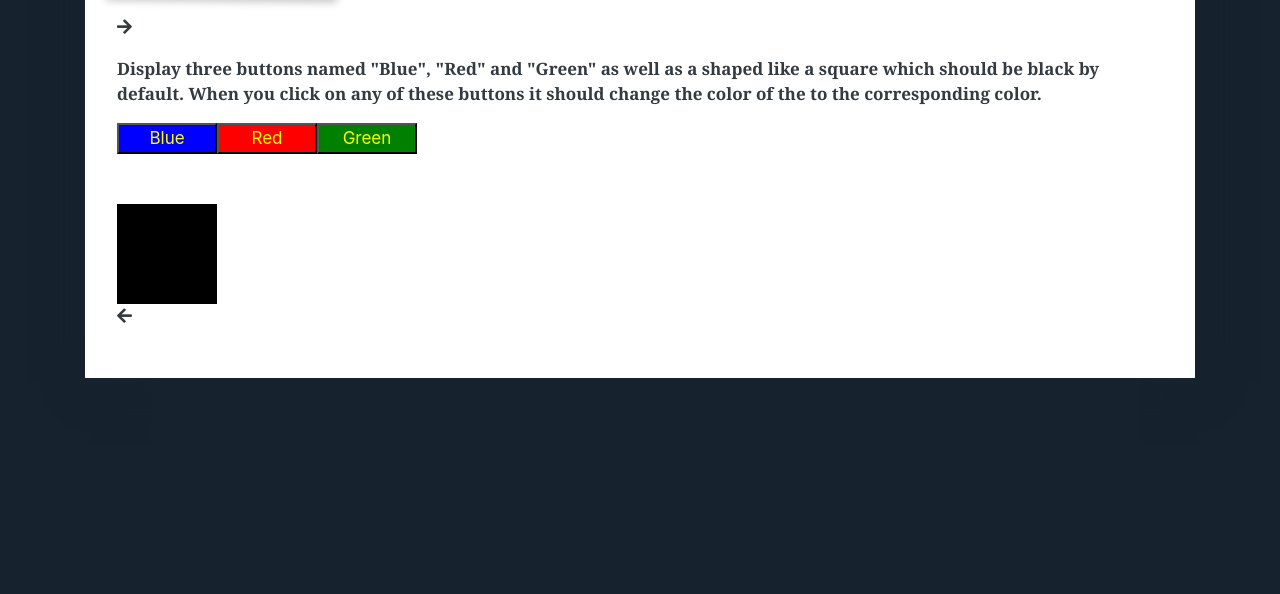
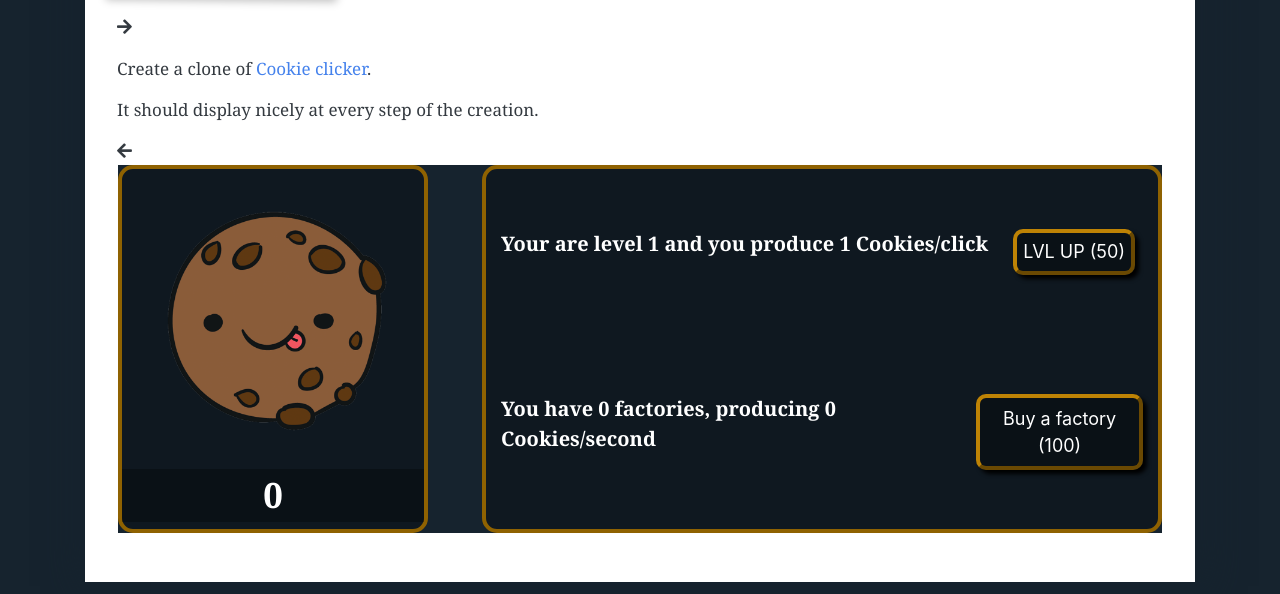
Before and after one commit to Raigyo/becode-js-for-the-web, a website built with Parcel: page src/pages/js-2-3.html in a window 1280 px wide. Shown: the part 206-800 px from the top of the page. Built offline with nearby package versions, Linux system fonts and the light colour scheme.

Commit message:
add cookie clicker

```diff
--- a/src/pages/js-2-3.html
+++ b/src/pages/js-2-3.html
@@ -50,19 +50,24 @@
       <div class="content">
         <p>
           <i class="fas fa-arrow-right"></i>
-            <p>
-              <strong>Display three buttons named "Blue", "Red" and "Green" as well as a
-              shaped like a square which should be black by default.
-              When you click on any of these buttons it should change the color of
-              the to the corresponding color.</strong>
-            </p>
-            <div class="grid-container">
-              <button id="blue">Blue</button>
-              <button id="red">Red</button>
-              <button id="green">Green</button>
+          <p>Create a clone of <a href="http://orteil.dashnet.org/cookieclicker/">Cookie clicker</a>.</p>
+          <p>It should display nicely at every step of the creation.</p>
+          <i class="fas fa-arrow-left"></i>
+          <div class="game">
+            <div class="over">
+              <div class="cookie">
+                <img class="cookieButton" src="../img/cookie.png" height="300" width="300">
+                <p class="counter">0</p>
+              </div>
+
+              <div class="buy">
+                <div class="multiplier"><p class="multiplierText">Your are level 1 and you produce 1 Cookies/click</p><button class="multiplierButton">LVL UP (50)</button></div>
+                <div class="autoClick"><p class="autoClickText">You have 0 factories, producing 0 Cookies/second</p><button class="autoClickButton">Buy a factory (100)</button></div>
+              </div>
             </div>
-            <div id="square"></div>
-          <i class="fas fa-arrow-left"></i>
+            <div class="factories">
+            </div>
+          </div>
         </p>
       </div>
     </div>
--- a/src/scripts/js-2-3.js
+++ b/src/scripts/js-2-3.js
@@ -9,25 +9,77 @@ import 'bootstrap';
 import "../scss/style.scss";
 import "../scss/js-2-3.scss";
 
-//fct to change the color according to the ID
-function changeColor(changedColor){
-  let elem = document.getElementById("square");
-  elem.style.background = changedColor;
-};
+let cookieNbr = 0;
+let multiplierNbr = 1;
+let multiplierPrice = 50;
+let autoClickNbr = 0;
+let autoClickPrice = 100;
 
-//listener for buttons
-function prepareButton()
-{
-  document.getElementById('blue').onclick = function() {
-    changeColor('blue');
-  };
-  document.getElementById('red').onclick = function() {
-    changeColor('red');
-  };
-  document.getElementById('green').onclick = function() {
-    changeColor('green');
-  };
-};
+function addCookie(cookieNbr, multiplierNbr){
+	cookieNbr = cookieNbr + multiplierNbr;
+	return cookieNbr;
+}
 
-//launch the fct after the loading of the document
-window.onload = prepareButton;
+function autoClick(){
+	cookieNbr = cookieNbr + autoClickNbr;
+	document.querySelector(".counter").innerText = cookieNbr;
+	document.querySelector(".title").innerText = cookieNbr + " cookies";
+}
+
+function createFactory(){
+	let x = document.createElement("IMG");
+  	x.setAttribute("src", "factory/factory.png");
+  	x.setAttribute("width", "100");
+  	x.setAttribute("height", "100");
+  	document.querySelector(".factories").appendChild(x);
+}
+
+document.querySelector(".multiplierButton").addEventListener("click", ()  => {
+
+	if(cookieNbr >= multiplierPrice){
+		cookieNbr = cookieNbr - multiplierPrice;
+		multiplierNbr++;
+		multiplierPrice = Math.floor(multiplierPrice * 1.5);
+		document.querySelector(".multiplierButton").innerText = "LVL UP (" + multiplierPrice + ")";
+		document.querySelector(".counter").innerText = cookieNbr;
+		document.querySelector(".multiplierText").innerText = "You are level " + multiplierNbr + " and you produce " + multiplierNbr + " cookies/click";
+		document.querySelector(".title").innerText = cookieNbr + " cookies";
+	}
+
+});
+
+
+
+document.querySelector(".cookieButton").addEventListener("click", ()  => {
+	function resetCookie(){
+		document.querySelector(".cookieButton").style.width = "300px";
+		document.querySelector(".cookieButton").style.height = "300px";
+	}
+
+	cookieNbr = addCookie(cookieNbr, multiplierNbr);
+	document.querySelector(".counter").innerText = cookieNbr;
+	document.querySelector(".title").innerText = cookieNbr + " cookies";
+
+	document.querySelector(".cookieButton").style.width = "297px";
+	document.querySelector(".cookieButton").style.height = "297px";
+	setTimeout(resetCookie, 200);
+
+
+});
+
+document.querySelector(".autoClickButton").addEventListener("click", ()  => {
+
+	if(cookieNbr >= autoClickPrice){
+		cookieNbr = cookieNbr - autoClickPrice;
+		autoClickNbr++;
+		autoClickPrice = Math.floor(autoClickPrice * 1.5);
+		document.querySelector(".autoClickButton").innerText = "Buy a factory (" + autoClickPrice + ")";
+		document.querySelector(".counter").innerText = cookieNbr;
+		document.querySelector(".autoClickText").innerText = "You have " + autoClickNbr + " factories producing " + autoClickNbr + " Cookies/second";
+		document.querySelector(".title").innerText = cookieNbr + " cookies";
+		createFactory();
+	}
+
+});
+
+setInterval(autoClick, 1000);
--- a/src/scss/js-2-3.scss
+++ b/src/scss/js-2-3.scss
@@ -1,29 +1,116 @@
-.grid-container {
-  display: grid;
-  grid-template-columns: 100px 100px 100px;
-  grid-template-rows: 1fr;
-  grid-template-areas: "blue red green";
 
+.over{
+	display: flex;
+	flex-direction: row;
+	justify-content: space-between;
+	color: white;
 }
-#blue {
-  grid-area: blue;
-  background-color: blue;
-  color:yellow;
+
+.cookie{
+	height: 368px;
+	width: 310px;
+	display: flex;
+	flex-direction: column;
+	background-color: rgba(0,0,0,0.3);
+	border-radius: 15px;
+	border-style: solid;
+	border-color: #8F6201;
+	border-width: 4px;
 }
-#red {
-  grid-area: red;
-  background-color: red;
-  color:yellow;
+
+.cookieButton:active {
+  box-shadow: 0 5px #666;
+  background-color: rgba(0,0,0,0.3);
+  transform: translateY(4px);
 }
-#green {
-  grid-area: green;
-  background-color: green;
-  color:yellow;
+
+.counter{
+	font-size: 35px;
+	font-weight: bold;
+	text-align: center;
+	background-color: rgba(0,0,0,0.3);
 }
-/*black square*/
-#square{
-	height: 100px;;
-	width: 100px;
-	background: black;
-  margin-top: 50px;
+
+.buy{
+	display: flex;
+	flex-direction: column;
+	justify-content: space-around;
+  align-items: flex-start;
+  flex-wrap: wrap;
+	width: 680px;
+	font-size: 18px;
+	font-weight: bold;
+	background-color: rgba(0,0,0,0.3);
+	border-radius: 15px;
+	border-style: solid;
+	border-color: #8F6201;
+	border-width: 4px;
 }
+
+.fb-share-button{
+	align-self: flex-end;
+	margin-right: 15px;
+}
+
+.buy p{
+	padding-left: 15px;
+	padding-right: 25px;
+	font-size: 20px;
+}
+
+.multiplier{
+	display: flex;
+	flex-direction: row;
+	justify-content: flex-start;
+}
+
+.autoClick{
+	display: flex;
+	flex-direction: row;
+	justify-content: flex-start;
+}
+
+.multiplierButton{
+	color: white;
+	border-radius: 10px;
+	background-color: rgba(0,0,0,0.3);
+	border-color: #BE8305;
+	border-width: 4px;
+	box-shadow: 4px 4px 4px black;
+}
+
+.autoClickButton{
+	color: white;
+	border-radius: 10px;
+	background-color: rgba(0,0,0,0.3);
+	border-color: #BE8305;
+	border-width: 4px;
+  box-shadow: 4px 4px 4px black;
+  margin-right: 15px;
+}
+
+.multiplierButton:focus{
+	outline: none;
+}
+
+.autoClickButton:focus{
+	outline: none;
+}
+
+.game{
+	display: flex;
+  flex-direction: column;
+  width: 100%;
+  background-color: #16232E;
+  border: #FEFEFE solid 1px;
+}
+
+.factories{
+	display: flex;
+	flex-direction: row;
+	flex-wrap: wrap;
+}
+
+.factories img{
+  margin-top: 15px;
+}
```
Also changed, not shown: index.html (+3 -4 lines), readme.md, src/img/cats-everywhere.jpg (added), src/img/cookie.png (added).
